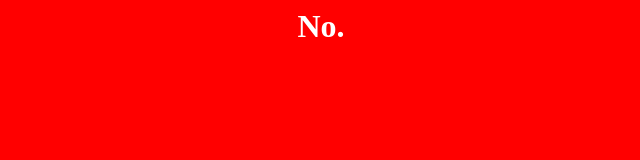
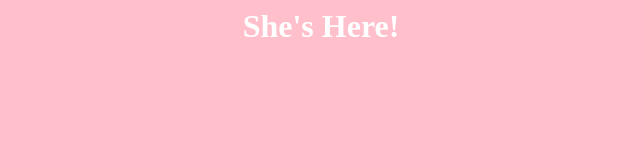
Before and after one commit to brodrigu/isthebabyhere, a plain HTML site: page index.html in a window 1280 px wide. Shown: the whole page, without its empty margins (319-959 px from the left). Drawn offline with Linux system fonts and the light colour scheme.

Commit message:
updating to say she is here

```diff
--- a/index.html
+++ b/index.html
@@ -2,7 +2,7 @@
     <head>
         <title>Is Baby Dudziak Here Yet?</title>
     </head>
-    <body style="background-color: red">
-        <h1 style="color: white; text-align: center;">No.</h1>
+    <body style="background-color: pink">
+        <h1 style="color: white; text-align: center;">She's Here!</h1>
     </body>
 </html>
```
